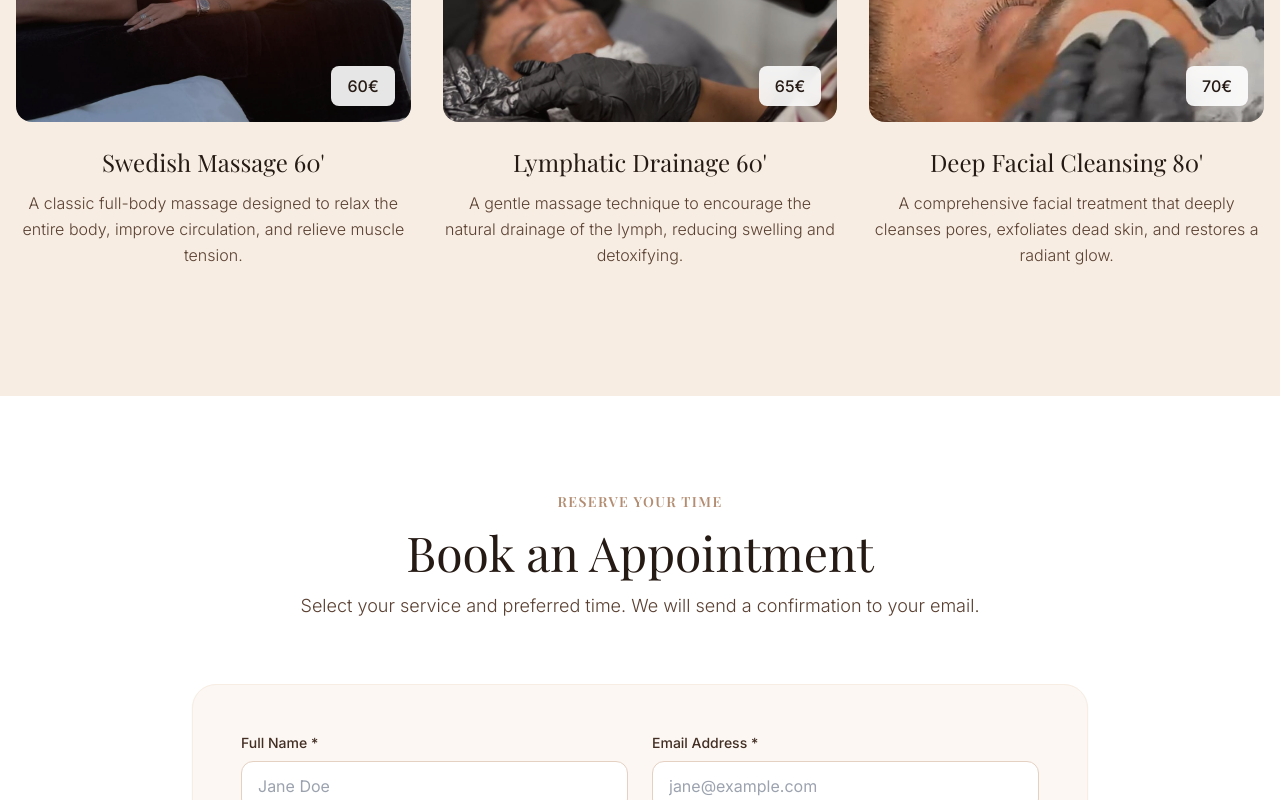
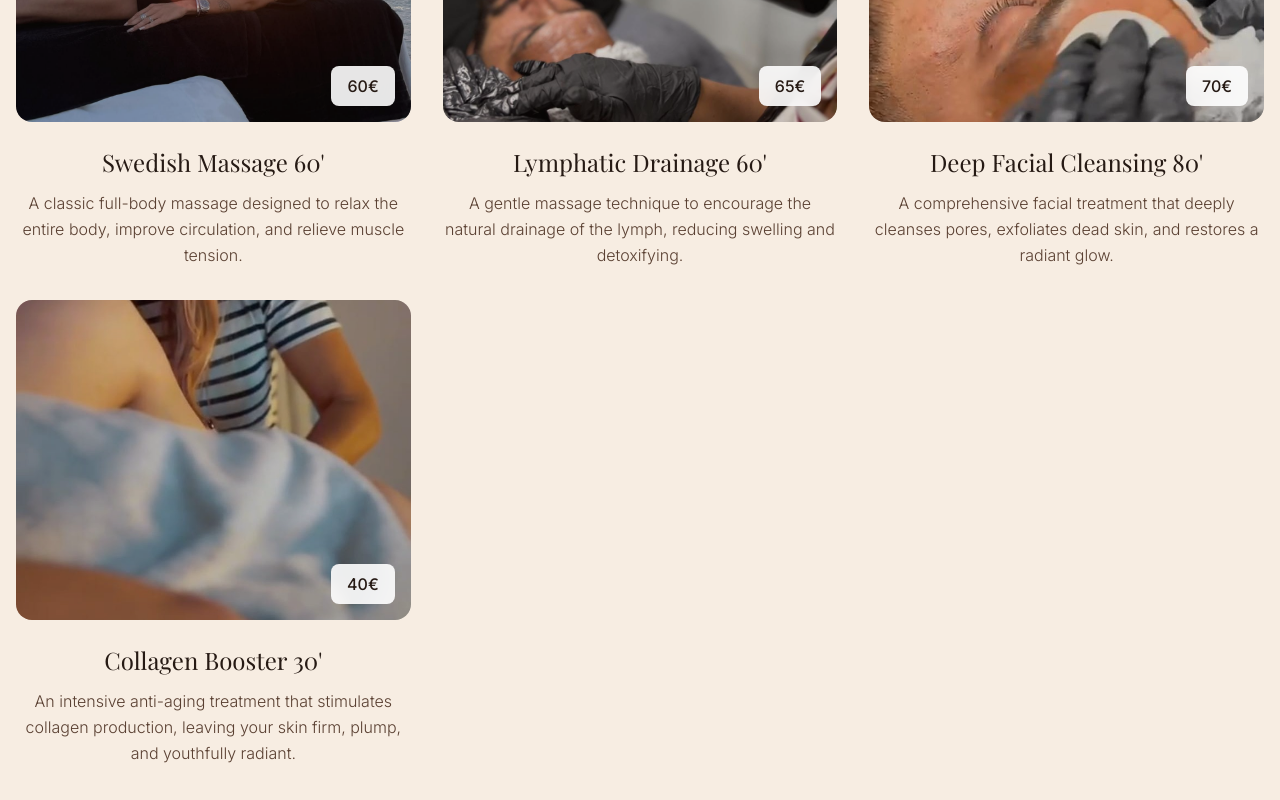
Before and after one commit to the-aidvocate/Equilibrium, a React (Vite) app: page / in a window 1280 px wide. Shown: the part 2130-2930 px from the top of the page. Built offline with nearby package versions, Linux system fonts and the light colour scheme.

Commit message:
Add Collagen Booster service and optimize SEO for local areas

```diff
--- a/index.html
+++ b/index.html
@@ -4,7 +4,9 @@
     <meta charset="UTF-8" />
     <link rel="icon" type="image/svg+xml" href="/equilibrium_logo_large_transparent.png" />
     <meta name="viewport" content="width=device-width, initial-scale=1.0" />
-    <title>Equilibrium by Jen | Beauty & Care</title>
+    <title>Equilibrium by Jen | Massage, Beauty, Spa & Wellness in Larnaca & Ayia Napa</title>
+    <meta name="description" content="Premium massage, beauty care, wellness, and spa services by Jen. Proudly serving Paralimni, Protaras, Ayia Napa, Agia Napa, Larnaca, Kapparis, and Famagusta.">
+    <meta name="keywords" content="massage, beauty, care, wellness, spa, Paralimni, Protaras, Ayia Napa, Agia Napa, Larnaca, Kapparis, Famagusta, massage near me, facial cleansing, lymphatic drainage">
     <!-- Google Fonts for typography -->
     <link rel="preconnect" href="https://fonts.googleapis.com">
     <link rel="preconnect" href="https://fonts.gstatic.com" crossorigin>
--- a/src/App.jsx
+++ b/src/App.jsx
@@ -170,7 +170,8 @@ export default function App() {
             {[
               { title: "Swedish Massage 60'", price: "60€", img: '/1.jpeg', desc: 'A classic full-body massage designed to relax the entire body, improve circulation, and relieve muscle tension.' },
               { title: "Lymphatic Drainage 60'", price: "65€", img: '/3.jpeg', desc: 'A gentle massage technique to encourage the natural drainage of the lymph, reducing swelling and detoxifying.' },
-              { title: "Deep Facial Cleansing 80'", price: "70€", img: '/4.jpeg', desc: 'A comprehensive facial treatment that deeply cleanses pores, exfoliates dead skin, and restores a radiant glow.' }
+              { title: "Deep Facial Cleansing 80'", price: "70€", img: '/4.jpeg', desc: 'A comprehensive facial treatment that deeply cleanses pores, exfoliates dead skin, and restores a radiant glow.' },
+              { title: "Collagen Booster 30'", price: "40€", img: '/5.jpeg', desc: 'An intensive anti-aging treatment that stimulates collagen production, leaving your skin firm, plump, and youthfully radiant.' }
             ].map((service, index) => (
               <motion.div key={index} variants={fadeIn} className="group cursor-pointer">
                 <div className="overflow-hidden rounded-2xl mb-6 relative">
@@ -227,6 +228,7 @@ export default function App() {
                   <option value="Swedish Massage 60' (60€)">Swedish Massage 60' - 60€</option>
                   <option value="Lymphatic Drainage 60' (65€)">Lymphatic drainage 60' - 65€</option>
                   <option value="Deep Facial Cleansing 80' (70€)">Deep facial cleansing 80' - 70€</option>
+                  <option value="Collagen Booster 30' (40€)">Collagen Booster 30' - 40€</option>
                 </select>
               </div>
               <div>
```
